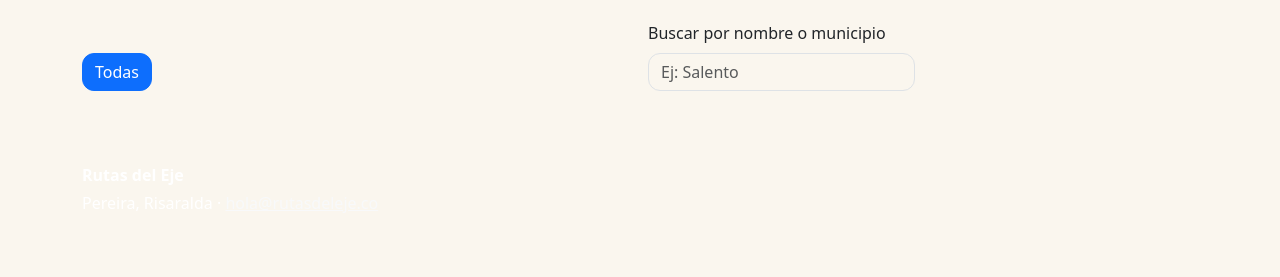
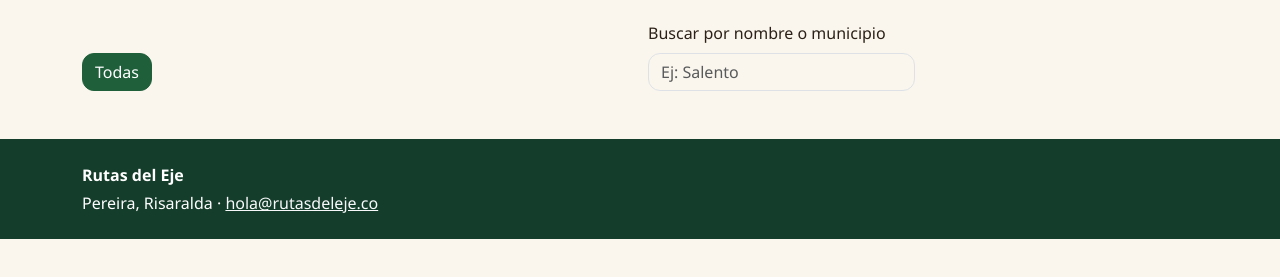
Before and after one commit to sergijoanh/rutas-eje-cafetero, a website: page index.html in a window 1280 px wide. Shown: the part 479-756 px from the top of the page. Drawn offline with nearby package versions, Linux system fonts and the light colour scheme.

Commit message:
"add: guía 1 de estilo con variables CSS, closes #1"

```diff
--- a/css/estilos.css
+++ b/css/estilos.css
@@ -30,6 +30,9 @@
    *   --eje-fuente      -> pila de fuentes, ej: "Segoe UI", system-ui, sans-serif
    * Comprueba el contraste en https://webaim.org/resources/contrastchecker/
    */
+  --eje-secundario: #143d2b;
+  --eje-texto: #2b2118;
+  --eje-fuente: "Segoe UI", system-ui, sans-serif;
 
   /* Colores de categoría (badges), ya resueltos */
   --eje-naturaleza: #2e6b30;
@@ -46,6 +49,8 @@
    *   --bs-body-color       -> var(--eje-texto)
    *   --bs-body-font-family -> var(--eje-fuente)
    */
+  --bs-body-color: var(--eje-texto);
+  --bs-body-font-family: var(--eje-fuente);
 }
 
 /* ========== 3. COMPONENTES ========== */
@@ -68,7 +73,12 @@
  * Experimenta: en DevTools selecciona un botón de filtro -> pestaña Computed -> busca --bs-btn-color.
  */
 .btn-outline-primary {
-
+  --bs-btn-color: var(--eje-primario);
+  --bs-btn-border-color: var(--eje-primario);
+  --bs-btn-hover-bg: var(--eje-primario);
+  --bs-btn-hover-border-color: var(--eje-primario);
+  --bs-btn-active-bg: var(--eje-primario);
+  --bs-btn-active-border-color: var(--eje-primario);
 }
 
 /* Navbar y pie (se ven transparentes hasta que definas --eje-secundario) */
```
